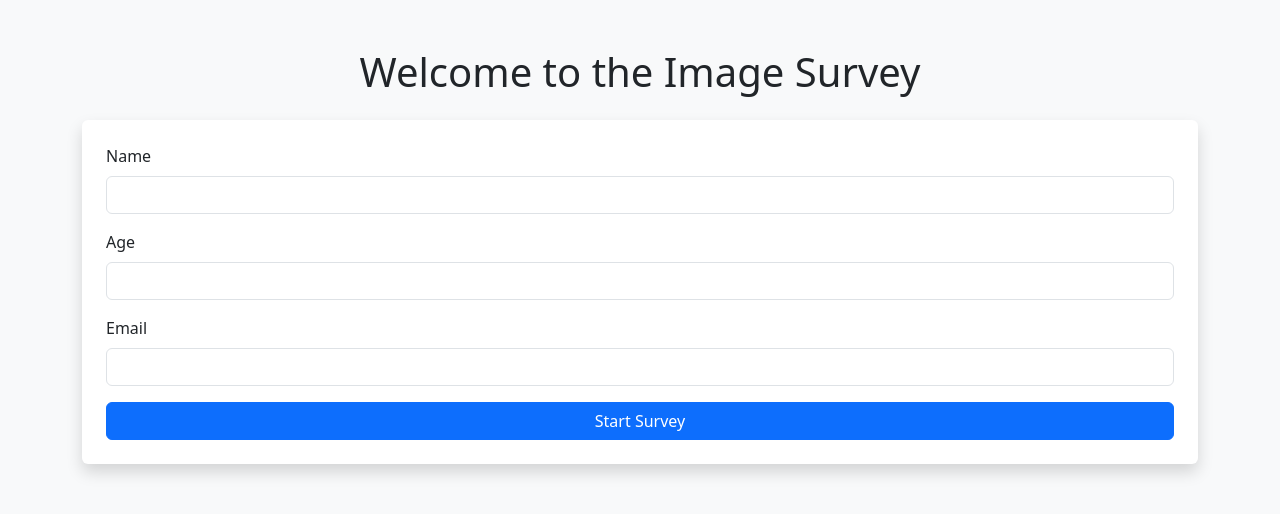
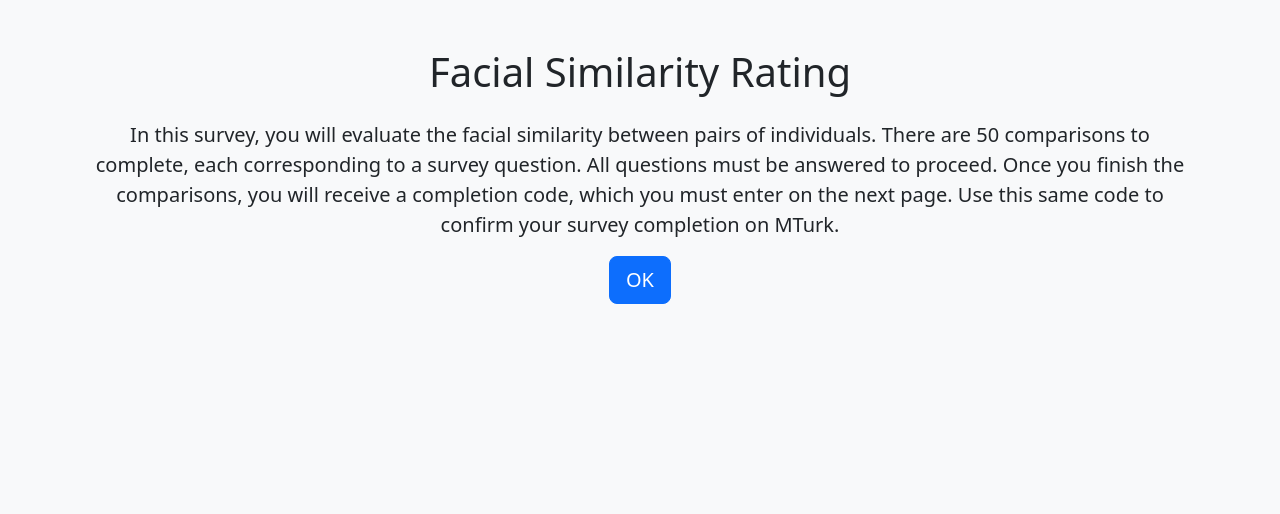
Before and after one commit to psrajoria/SurveyTool, a Flask app: page / in a window 1280 px wide. Shown: the top 514 px of the page. Run offline with Flask 3, Linux system fonts and the light colour scheme.

Commit message:
Version added

```diff
--- a/src/app.py
+++ b/src/app.py
@@ -1,120 +1,3 @@
-# from flask import Flask, render_template, request, redirect, url_for, session
-# from flask_sqlalchemy import SQLAlchemy
-# import pandas as pd
-
-# app = Flask(__name__)
-# app.secret_key = "supersecretkey"
-
-# app.config["SQLALCHEMY_DATABASE_URI"] = "sqlite:///responses.db"
-# app.config["SQLALCHEMY_TRACK_MODIFICATIONS"] = False
-
-# db = SQLAlchemy(app)
-
-
-# class Response(db.Model):
-#     id = db.Column(db.Integer, primary_key=True)
-#     name = db.Column(db.String(100), nullable=False)
-#     age = db.Column(db.Integer, nullable=False)
-#     email = db.Column(db.String(100), nullable=False)
-#     image_index = db.Column(db.Integer, nullable=False)
-#     similarity_score = db.Column(db.Float, nullable=False)
-
-#     def __repr__(self):
-#         return f"<Response {self.name}>"
-
-
-# # Load URLs and founder names from Excel
-# def get_comparison_data():
-#     df = pd.read_excel("FounderImageURL60.xlsx")
-#     return [
-#         {"name": row["founder_identifier_uuid"], "url": row["download_url"]}
-#         for _, row in df.iterrows()
-#     ]
-
-
-# @app.route("/", methods=["GET", "POST"])
-# def index():
-#     if request.method == "POST":
-#         session["name"] = request.form.get("name")
-#         session["age"] = request.form.get("age")
-#         session["email"] = request.form.get("email")
-#         session["current_image"] = 0  # Start with the first image
-#         return redirect(url_for("survey"))
-
-#     return render_template("index.html")
-
-
-# @app.route("/survey", methods=["GET", "POST"])
-# def survey():
-#     main_image = "https://upload.wikimedia.org/wikipedia/commons/d/da/Elizabeth_Holmes_2014_cropped.jpg"  # Replace with the actual main image URL
-#     comparison_data = get_comparison_data()
-
-#     if request.method == "POST":
-#         similarity_score = request.form.get("similarity_score")
-#         current_image = session.get("current_image", 0)
-#         response = Response(
-#             name=session["name"],
-#             age=int(session["age"]),
-#             email=session["email"],
-#             image_index=current_image,
-#             similarity_score=float(similarity_score),
-#         )
-#         db.session.add(response)
-#         db.session.commit()
-
-#         if current_image + 1 < len(comparison_data):
-#             session["current_image"] = current_image + 1
-#             return redirect(url_for("survey"))
-#         else:
-#             return redirect(url_for("results"))
-
-#     current_image = session.get("current_image", 0)
-#     return render_template(
-#         "survey.html",
-#         main_image=main_image,
-#         compare_image=comparison_data[current_image]["url"],
-#         current_image=current_image + 1,
-#         total_images=len(comparison_data),
-#     )
-
-
-# @app.route("/results")
-# def results():
-#     responses = Response.query.all()
-#     comparison_data = get_comparison_data()
-
-#     # Map image index to founder name
-#     for response in responses:
-#         response.founder_name = comparison_data[response.image_index]["name"]
-
-#     total_responses = len(responses)
-#     average_age = (
-#         sum(r.age for r in responses) / total_responses if total_responses else 0
-#     )
-#     average_similarity = (
-#         sum(r.similarity_score for r in responses) / total_responses
-#         if total_responses
-#         else 0
-#     )
-#     unique_names = len(set(r.name for r in responses))
-
-#     return render_template(
-#         "results.html",
-#         responses=responses,
-#         total_responses=total_responses,
-#         average_age=round(average_age, 2),
-#         unique_names=unique_names,
-#         average_similarity=round(average_similarity, 2),
-#     )
-
-
-# if __name__ == "__main__":
-#     with app.app_context():
-#         db.create_all()
-#     app.run(debug=True)
-
-
-# from flask import Flask, render_template, request, redirect, url_for, session, flash
 from flask import (
     Flask,
     render_template,
@@ -127,7 +10,10 @@ from flask import (
 )
 from flask_sqlalchemy import SQLAlchemy
 import pandas as pd
+import random
+import uuid
 import io
+from datetime import datetime
 
 
 app = Flask(__name__)
@@ -142,79 +28,136 @@ db = SQLAlchemy(app)
 # Define Response model
 class Response(db.Model):
     id = db.Column(db.Integer, primary_key=True)
-    name = db.Column(db.String(100), nullable=False)
-    age = db.Column(db.Integer, nullable=False)
-    email = db.Column(db.String(100), nullable=False)
+    participant_id = db.Column(db.String(100), nullable=False)
+    version = db.Column(db.Integer, nullable=False)
     image_index = db.Column(db.Integer, nullable=False)
     similarity_score = db.Column(db.Float, nullable=False)
-
-    def __repr__(self):
-        return f"<Response {self.name}>"
+    completed = db.Column(db.Boolean, default=False, nullable=False)
 
 
 # Load comparison data
 def get_comparison_data():
     df = pd.read_excel("data/FounderImageURL60.xlsx")
     return [
-        {"name": row["founder_identifier_uuid"], "url": row["download_url"]}
+        {"id": row["founder_identifier_uuid"], "url": row["download_url"]}
         for _, row in df.iterrows()
     ]
+
+
+def assign_photos(version, comparison_data):
+    fixed_photos = comparison_data[:10]
+    varying_photos = comparison_data[10:]
+
+    if version in [2, 3, 4]:
+        seed = 42 if version == 2 else 101 if version == 3 else 202
+        random.seed(seed)
+        random.shuffle(varying_photos)
+
+    all_photos = fixed_photos + varying_photos[:50]
+    return all_photos
 
 
 @app.route("/", methods=["GET", "POST"])
 def index():
     if request.method == "POST":
-        session["name"] = request.form.get("name")
-        session["age"] = request.form.get("age")
-        session["email"] = request.form.get("email")
-        session["current_image"] = 0  # Start with the first image
+        participant_id = str(uuid.uuid4())
+        session["participant_id"] = participant_id
+
+        version = random.choice([1, 2, 3, 4])
+        session["version"] = version
+        session["current_image"] = 0
+        session["start_time"] = datetime.now()
+
+        comparison_data = get_comparison_data()
+        session["photos"] = assign_photos(version, comparison_data)
+
         return redirect(url_for("survey"))
+
     return render_template("index.html")
 
 
 @app.route("/survey", methods=["GET", "POST"])
 def survey():
-    main_image = "https://upload.wikimedia.org/wikipedia/commons/d/da/Elizabeth_Holmes_2014_cropped.jpg"
-    comparison_data = get_comparison_data()
+    photos = session.get("photos", [])
+    current_image = session.get("current_image", 0)
 
     if request.method == "POST":
         similarity_score = request.form.get("similarity_score")
-        current_image = session.get("current_image", 0)
+
+        # Save the response
+        participant_id = session.get("participant_id")
+        version = session.get("version")
+
         response = Response(
-            name=session["name"],
-            age=int(session["age"]),
-            email=session["email"],
+            participant_id=participant_id,
+            version=version,
             image_index=current_image,
             similarity_score=float(similarity_score),
         )
+
         db.session.add(response)
         db.session.commit()
 
-        if current_image + 1 < len(comparison_data):
-            session["current_image"] = current_image + 1
+        # Increment current image index
+        current_image += 1
+        session["current_image"] = current_image
+
+        if current_image >= len(photos):
+            return redirect(url_for("thankyou"))
+        else:
             return redirect(url_for("survey"))
-        else:
-            return redirect(url_for("thankyou"))
 
-    current_image = session.get("current_image", 0)
+    # Render the current image
+    try:
+        compare_image = photos[current_image]["url"]
+    except IndexError:
+        # Handle error if current_image is out of bounds
+        return redirect(url_for("thankyou"))
+
+    main_image = url_for("static", filename="images/main.png")
+
     return render_template(
         "survey.html",
         main_image=main_image,
-        compare_image=comparison_data[current_image]["url"],
+        compare_image=compare_image,
         current_image=current_image + 1,
-        total_images=len(comparison_data),
+        total_images=len(photos),
     )
 
 
 @app.route("/thankyou", methods=["GET", "POST"])
 def thankyou():
     if request.method == "POST":
-        code = request.form.get("code")
-        if code == "123":  # Replace with your actual code validation logic
-            return render_template("thankyou_complete.html")
+        completion_code = request.form.get("completion_code")
+        if completion_code == "VALID_CODE":
+            responses = Response.query.filter_by(
+                participant_id=session["participant_id"], completed=False
+            ).all()
+            for response in responses:
+                response.completed = True
+                db.session.commit()
+            return redirect(url_for("thankyou_complete"))
         else:
-            flash("Invalid code. Please try again.")
+            flash("Incorrect completion code.")
+            return redirect(url_for("index"))
+
     return render_template("thankyou.html")
+
+
+@app.route("/thankyou_complete")
+def thankyou_complete():
+    start_time = session.get("start_time")
+    end_time = datetime.now()
+
+    # Ensure both datetimes are naive
+    if start_time.tzinfo is not None:
+        start_time = start_time.replace(tzinfo=None)
+
+    if end_time.tzinfo is not None:
+        end_time = end_time.replace(tzinfo=None)
+
+    elapsed_time = end_time - start_time
+    return render_template("thankyou_complete.html", elapsed_time=elapsed_time)
 
 
 @app.route("/results", methods=["GET", "POST"])
@@ -230,58 +173,85 @@ def results():
         else:
             return render_template("login.html")
 
-    responses = Response.query.all()
-    comparison_data = get_comparison_data()
+    responses = Response.query.filter_by(completed=True).all()
+    participants = set(response.participant_id for response in responses)
+    total_responses = len(responses)
+    total_participants = len(participants)
 
-    # Map image index to founder name
+    version_counts = {1: 0, 2: 0, 3: 0, 4: 0}
+    total_similarity_score = 0
+    version_similarity_sums = {1: 0, 2: 0, 3: 0, 4: 0}
+
+    all_similarity_scores = []
+
     for response in responses:
-        response.founder_name = comparison_data[response.image_index]["name"]
+        version_counts[response.version] += 1
+        total_similarity_score += response.similarity_score
+        version_similarity_sums[response.version] += response.similarity_score
+        all_similarity_scores.append(response.similarity_score)
 
-    total_responses = len(responses)
-    average_age = (
-        sum(r.age for r in responses) / total_responses if total_responses else 0
+    average_similarity = (
+        total_similarity_score / total_responses if total_responses else 0
     )
-    average_similarity = (
-        sum(r.similarity_score for r in responses) / total_responses
-        if total_responses
-        else 0
-    )
-    unique_names = len(set(r.name for r in responses))
+
+    # Calculate median similarity score
+    median_similarity = calculate_median_similarity()
+
+    # Calculate average similarity per version
+    version_average_similarity = {
+        version: (
+            version_similarity_sums[version] / version_counts[version]
+            if version_counts[version] > 0
+            else 0
+        )
+        for version in version_counts
+    }
+
+    participant_data = []
+    for participant in participants:
+        participant_responses = [
+            response for response in responses if response.participant_id == participant
+        ]
+        participant_scores = [r.similarity_score for r in participant_responses]
+        participant_avg = sum(participant_scores) / len(participant_scores)
+        participant_data.append(
+            {
+                "id": participant,
+                "version": (
+                    participant_responses[0].version if participant_responses else None
+                ),
+                "average_score": round(participant_avg, 2),
+            }
+        )
 
     return render_template(
         "results.html",
-        responses=responses,
         total_responses=total_responses,
-        average_age=round(average_age, 2),
-        unique_names=unique_names,
+        total_participants=total_participants,
         average_similarity=round(average_similarity, 2),
+        median_similarity=median_similarity,
+        version_counts=version_counts,
+        version_average_similarity=version_average_similarity,
+        participant_data=participant_data,
     )
 
 
 @app.route("/download_results")
 def download_results():
-    responses = Response.query.all()
-    comparison_data = get_comparison_data()
+    responses = Response.query.filter_by(completed=True).all()
 
-    # Map image index to founder name
-    data = []
-    for response in responses:
-        founder_name = comparison_data[response.image_index]["name"]
-        data.append(
-            {
-                "Name": response.name,
-                "Age": response.age,
-                "Email": response.email,
-                "Founder Name": founder_name,
-                "Similarity Score": response.similarity_score,
-            }
-        )
+    data = {
+        "Participant ID": [response.participant_id for response in responses],
+        "Version": [response.version for response in responses],
+        "Image Index": [response.image_index for response in responses],
+        "Similarity Score": [response.similarity_score for response in responses],
+    }
 
-    # Create a DataFrame and write to Excel
     df = pd.DataFrame(data)
+
     output = io.BytesIO()
     with pd.ExcelWriter(output, engine="xlsxwriter") as writer:
-        df.to_excel(writer, index=False, sheet_name="Results")
+        df.to_excel(writer, index=False, sheet_name="Survey Results")
 
     output.seek(0)
     return send_file(
@@ -292,6 +262,21 @@ def download_results():
     )
 
 
+def calculate_median_similarity():
+    similarities = [
+        response.similarity_score
+        for response in Response.query.filter_by(completed=True).all()
+    ]
+    if similarities:
+        sorted_scores = sorted(similarities)
+        mid = len(sorted_scores) // 2
+        if len(sorted_scores) % 2 == 0:
+            return (sorted_scores[mid - 1] + sorted_scores[mid]) / 2.0
+        else:
+            return sorted_scores[mid]
+    return 0
+
+
 if __name__ == "__main__":
     with app.app_context():
         db.create_all()
--- a/src/templates/index.html
+++ b/src/templates/index.html
@@ -4,28 +4,22 @@
 <head>
     <meta charset="UTF-8">
     <meta name="viewport" content="width=device-width, initial-scale=1.0">
-    <title>Welcome</title>
+    <title>Facial Similarity Rating</title>
     <link href="https://cdn.jsdelivr.net/npm/bootstrap@5.3.3/dist/css/bootstrap.min.css" rel="stylesheet">
 </head>
 
 <body class="bg-light">
     <div class="container my-5">
-        <h1 class="text-center mb-4">Welcome to the Image Survey</h1>
-        <form method="POST" action="/" class="bg-white p-4 shadow rounded">
-            <div class="mb-3">
-                <label for="name" class="form-label">Name</label>
-                <input type="text" name="name" class="form-control" required>
-            </div>
-            <div class="mb-3">
-                <label for="age" class="form-label">Age</label>
-                <input type="number" name="age" class="form-control" required>
-            </div>
-            <div class="mb-3">
-                <label for="email" class="form-label">Email</label>
-                <input type="email" name="email" class="form-control" required>
-            </div>
-            <button type="submit" class="btn btn-primary w-100">Start Survey</button>
-        </form>
+        <h1 class="text-center mb-4">Facial Similarity Rating</h1>
+        <p class="lead text-center">In this survey, you will evaluate the facial similarity between pairs of
+            individuals. There are 50 comparisons to complete, each corresponding to a survey question. All questions
+            must be answered to proceed. Once you finish the comparisons, you will receive a completion code, which you
+            must enter on the next page. Use this same code to confirm your survey completion on MTurk.</p>
+        <div class="d-flex justify-content-center">
+            <form method="POST">
+                <button type="submit" class="btn btn-primary btn-lg">OK</button>
+            </form>
+        </div>
     </div>
 </body>
 
```
Also changed, not shown: src/templates/login.html (+13 -6 lines), src/templates/results.html (+36 -28 lines), src/templates/survey.html (+76 -13 lines), src/templates/thankyou.html (+15 -9 lines), src/templates/thankyou_complete.html (+7 -2 lines), src/instance/responses.db, src/static/images/main.png (added), 1 other file.
